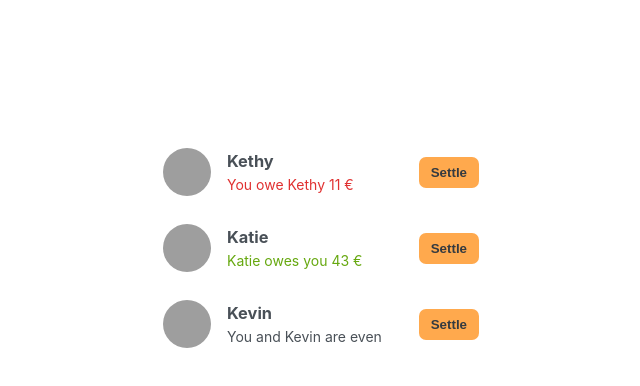
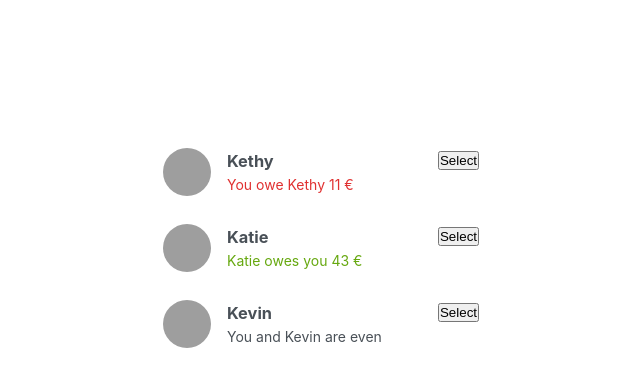
Before and after one commit to huytran72/Splitting-Bill, a React (Create React App) app in the folder splitting_bill/: page / in a window 1280 px wide. Shown: the top 386 px of the page, without its empty margins (79-719 px from the left). Built offline with nearby package versions, Linux system fonts and the light colour scheme; grey boxes are pictures that could not be loaded.

Commit message:
Update App.js

```diff
--- a/splitting_bill/src/App.js
+++ b/splitting_bill/src/App.js
@@ -61,7 +61,7 @@ function Friend({ friend }) {
 
       {friend.balance === 0 && <p>You and {friend.name} are even</p>}
 
-      <button className="button">Settle</button>
+      <button>Select</button>
     </li>
   );
 }
```
